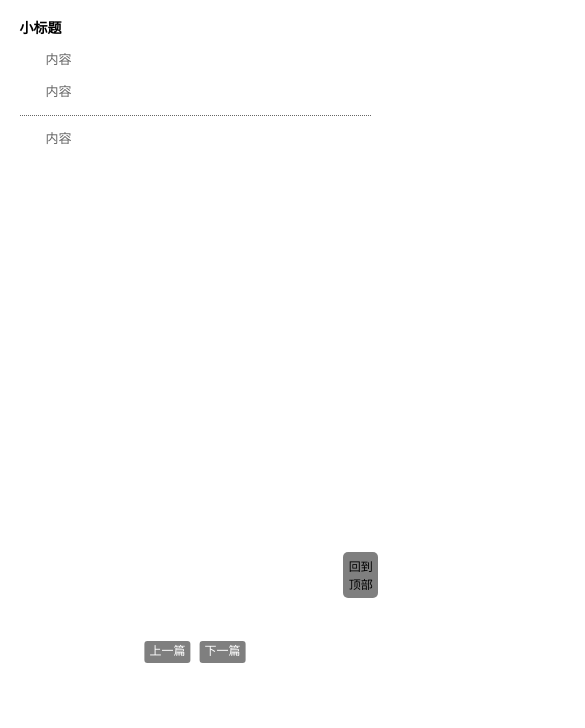
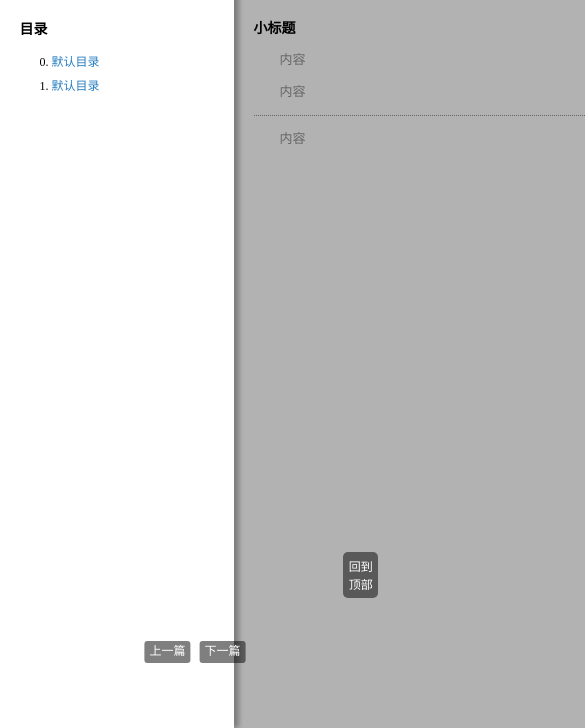
Before and after one commit to magekill/My-notes, a plain HTML site: page index.html in a window 390 px wide. Both pictures are taken after a click on the element 40 px from the left and 25 px from the top of the page. Shown: the part 166-894 px from the top of the page, 585 px wide, since content can reach past the window. Drawn offline with nearby package versions, Linux system fonts and the light colour scheme.

Commit message:
10.1/17:25

```diff
--- a/css/index.css
+++ b/css/index.css
@@ -28,6 +28,7 @@ body{
     height: 100%;
     font-size: 12px;
     box-sizing: border-box;
+    background-color: #fff;
 }
 #content{
     overflow-y: auto;
@@ -39,10 +40,11 @@ body{
 }
 @media screen and (max-width: 600px){
     #sidebar{
-        width: 50%;
+        width: 60%;
         padding: 1% 5%;
         position: absolute;
-        left: -50%;
+        left: -60%;
+        transition: all .5s ease-out;
     }
      #nav{
         width: 100%;
@@ -73,13 +75,15 @@ body{
         float: right;
         margin-right: 5%;
     }
-
     #content{
         width: 100%;
         padding: 1% 5%;
+        position: absolute;
+        left: 0;
+        transition: all .5s ease-out;
     }
     body{
-        overflow: auto;
+        overflow-y: auto;
     }
     #other .prev{
         transform: translateX(-110%);
@@ -96,6 +100,7 @@ body{
         box-sizing: border-box;
         padding-left: 1%;
         padding-top: 1%;
+
     }
     #content{
         width: 75%;
@@ -206,4 +211,5 @@ hr{
     border-radius: 5px;
     right: 3%;
     bottom: 80px;
+    color: #fff;
 }
--- a/index.html
+++ b/index.html
@@ -5,6 +5,7 @@
 	<title>学习笔记</title>
 	<meta name="viewport" content="width=device-width">
 	<link rel="stylesheet" media="screen" href="css/index.css">
+	<script src="https://cdn.bootcss.com/jquery/3.1.1/jquery.min.js"></script>
 </head>
 <body>
 	<div id="nav">
@@ -43,5 +44,6 @@
 			<div class="top">回到顶部</div>
 		</div>
 	</div>
+	<script src="js/index.js"></script>
 </body>
 </html>
--- /dev/null
+++ b/js/index.js
@@ -0,0 +1,48 @@
+
+var $show = $('#nav').find('.show'),
+    $sidebar = $('#sidebar'),
+    $content = $('#content');
+$show.click(function(){
+    // 划出目录jquery写法
+    // $sidebar.css('box-shadow','5px 0 5px rgba(0,0,0,.3)').stop().animate({
+    //     left : '0'
+    // });
+    // $content.css({
+    //     'background-color' : 'rgba(0,0,0,.3)'
+    // }).stop().animate({
+    //     left: '60%'
+    // },function(){
+    //    var $this = $(this),
+    //        $conLeft = parseInt($this.css('left'));
+    //    if($conLeft > 0){
+    //         $this.one('click',function(){
+    //             $sidebar.css('box-shadow','none').stop().animate({
+    //                 left: '-60%'
+    //             });
+    //             $this.css({
+    //                 'background-color' : '#fff'
+    //             }).stop().animate({
+    //                 left: '0'
+    //             });
+    //         });
+    //     }
+    // });
+    // 划出目录css3写法
+    $sidebar.css({
+        'box-shadow' : '5px 0 5px rgba(0,0,0,.3)',
+        'left' : '0'
+    });
+    $content.css({
+        'background-color' : 'rgba(0,0,0,.3)',
+        'left' : '60%'
+    }).one('click',function(){
+        $sidebar.css({
+            'box-shadow' : 'none',
+            'left' : '-60%'
+        });
+        $(this).css({
+            'background-color' : '#fff',
+            'left' : '0'
+        })
+    });
+});
```
